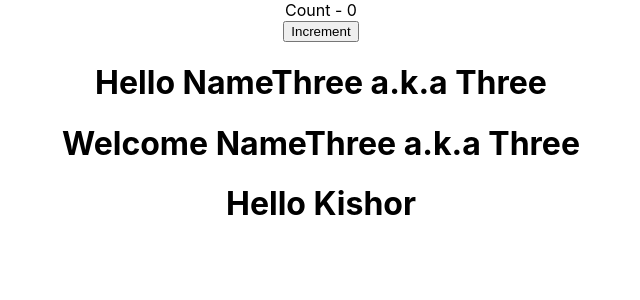
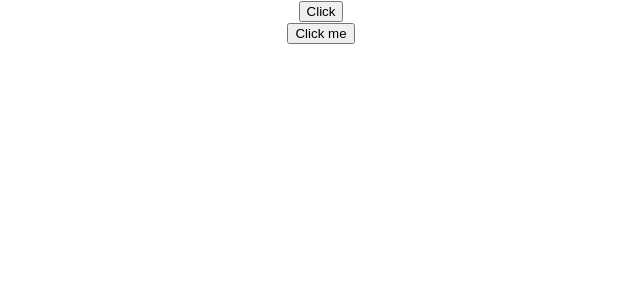
Before and after one commit to kishorvalgen/helloworld, a React (Create React App) app: page / in a window 1280 px wide. Shown: the top 300 px of the page, without its empty margins (319-959 px from the left). Built offline with nearby package versions, Linux system fonts and the light colour scheme.

Commit message:
Chapter 13

```diff
--- a/src/App.js
+++ b/src/App.js
@@ -1,28 +1,32 @@
-import React, {Component} from 'react'
-import './App.css';
-import Greet from './components/Greet'
-import Welcome from './components/Welcome'
-import Hello from './components/Hello'
-import Message from './components/Message'
-import Counter from './components/Counter'
+import React, { Component } from "react";
+import "./App.css";
+import Greet from "./components/Greet";
+import Welcome from "./components/Welcome";
+import Hello from "./components/Hello";
+import Message from "./components/Message";
+import Counter from "./components/Counter";
+import FunctionClick from "./components/FunctionClick";
+import ClassClick from "./components/ClassClick"
 
-class App extends Component{
-  render(){
+class App extends Component {
+  render() {
     return (
       <div className="App">
-        <Counter/>
-        {/* <Message/> */}
-          {/* <Greet name="NameOne" nikName="One">
+        <FunctionClick/>
+        <ClassClick/>
+        {/*<Counter/>
+        <Message/>
+          <Greet name="NameOne" nikName="One">
             <p>This is child props</p>
           </Greet>
           <Greet name="NameTwo" nikName="Two">
             <button>Click</button>
-          </Greet>*/
+          </Greet>
            <Greet name="NameThree" nikName="Three"/>
-          /*<Welcome name="NameOne" nikName="One"></Welcome>
-          <Welcome name="NameTwo" nikName="Two"></Welcome>*/}
+          <Welcome name="NameOne" nikName="One"></Welcome>
+          <Welcome name="NameTwo" nikName="Two"></Welcome>
           <Welcome name="NameThree" nikName="Three"></Welcome>
-          <Hello/>
+          <Hello/>  */}
       </div>
     );
   }
--- /dev/null
+++ b/src/components/ClassClick.js
@@ -0,0 +1,17 @@
+import React, { Component } from 'react'
+
+class ClassClick extends Component {
+    clickHandler(){
+        console.log('Clicked')
+    }
+
+    render() {
+        return (
+            <div>
+                <button onClick={this.clickHandler}>Click me</button>
+            </div>
+        )
+    }
+}
+
+export default ClassClick
--- /dev/null
+++ b/src/components/FunctionClick.js
@@ -0,0 +1,14 @@
+import React from 'react'
+
+function FunctionClick() {
+    function clickHandler(){
+        console.log('Button clicked')
+    }
+    return (
+        <div>
+            <button onClick={clickHandler}>Click</button>
+        </div>
+    )
+}
+
+export default FunctionClick
```
